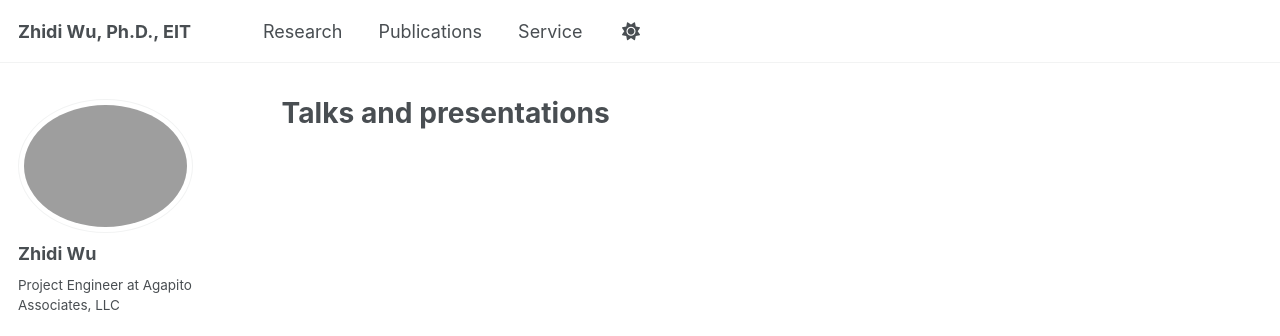
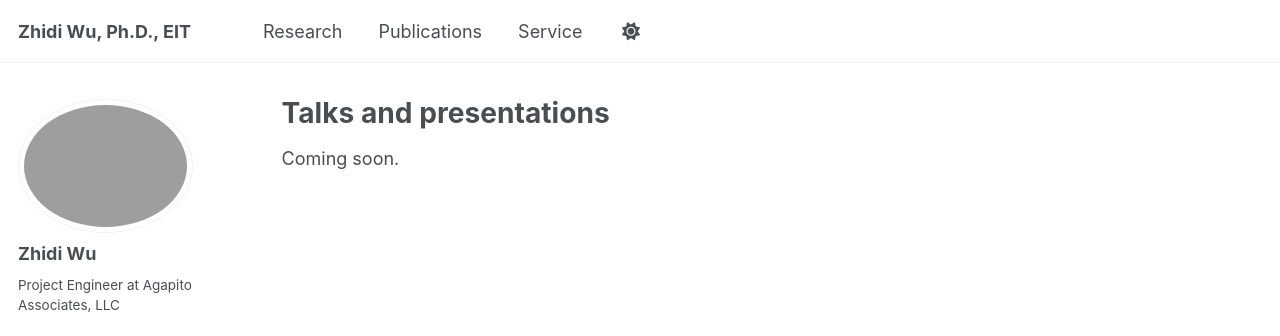
Before and after one commit to zhidiwu/zhidiwu.github.io, a Jekyll site: the page built from _pages/talks.html, in a window 1280 px wide. Shown: the top 336 px of the page. Built offline with Jekyll 4.4.1, drawn with Linux system fonts in a browser that asks for light colours; a style sheet for code colours, icons or effects is not loaded.

Commit message:
Update talks.html

```diff
--- a/_pages/talks.html
+++ b/_pages/talks.html
@@ -5,12 +5,6 @@ permalink: /talks/
 author_profile: true
 ---
 
-{% if site.talkmap_link == true %}
-
-<p style="text-decoration:underline;"><a href="/talkmap.html">See a map of all the places I've given a talk!</a></p>
-
+{% if site.talks.size == 0 %}
+  <p>Coming soon.</p>
 {% endif %}
-
-{% for post in site.talks reversed %}
-  {% include archive-single-talk.html %}
-{% endfor %}
```
